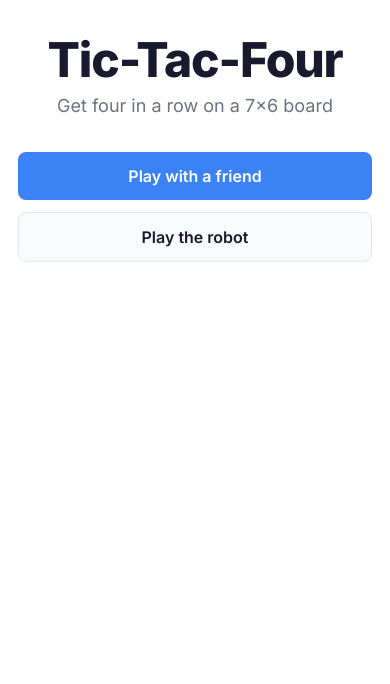
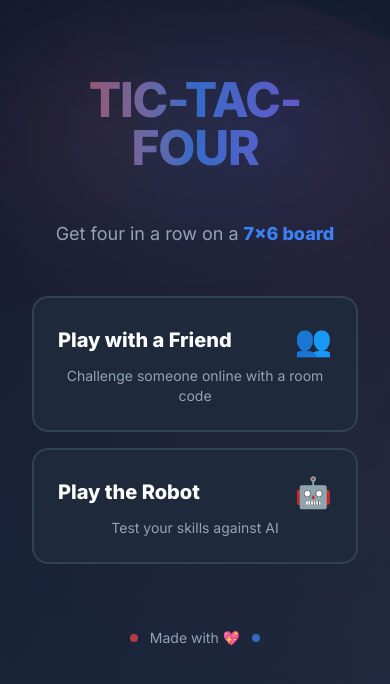
Before and after one commit to viscountry/tic-tac-toe-4, a React (Vite) app: page / in a window 390 px wide. Shown: the top 684 px of the page. Built offline with nearby package versions, Linux system fonts and the light colour scheme.

Commit message:
Add dark mode Marvel-inspired UI with mobile optimization

```diff
--- a/src/App.jsx
+++ b/src/App.jsx
@@ -15,7 +15,7 @@ export default function App() {
   const [notice, setNotice] = useState('');
 
   return (
-    <main className="mx-auto w-full max-w-[540px] px-[18px] pt-9 pb-14">
+    <main className="min-h-screen mx-auto w-full max-w-[600px] px-4 sm:px-6 pt-6 sm:pt-12 pb-12 sm:pb-16">
       {screen === 'home' && <Home onNavigate={setScreen} />}
       {screen === 'bot' && (
         <BotSetup onBack={() => setScreen('home')} onStart={(o) => { setBotOpts(o); setScreen('botGame'); }} />
--- a/src/components/Button.jsx
+++ b/src/components/Button.jsx
@@ -1,10 +1,10 @@
 export default function Button({ children, variant = 'primary', onClick, disabled, ...props }) {
-  const baseClasses = 'rounded-lg px-6 py-3 font-semibold transition-all disabled:cursor-not-allowed disabled:opacity-50';
+  const baseClasses = 'rounded-xl px-6 py-3.5 font-bold transition-all disabled:cursor-not-allowed disabled:opacity-50 active:scale-95 relative overflow-hidden';
 
   const variants = {
-    primary: 'bg-primary text-white hover:bg-primary-hover disabled:hover:bg-primary',
-    secondary: 'bg-bg-secondary text-ink border border-border hover:bg-border disabled:hover:bg-bg-secondary',
-    link: 'text-primary hover:underline px-0 py-0',
+    primary: 'bg-gradient-to-r from-primary to-red-600 text-white hover:from-primary-hover hover:to-red-700 shadow-lg hover:shadow-[0_0_20px_rgba(239,68,68,0.4)] disabled:hover:from-primary disabled:hover:to-red-600',
+    secondary: 'bg-card text-ink border-2 border-border hover:border-secondary hover:bg-card-hover shadow-md disabled:hover:bg-card',
+    link: 'text-secondary hover:text-primary px-0 py-0 shadow-none hover:translate-x-1',
   };
 
   return (
@@ -14,7 +14,10 @@ export default function Button({ children, variant = 'primary', onClick, disable
       disabled={disabled}
       {...props}
     >
-      {children}
+      {variant === 'primary' && (
+        <span className="absolute inset-0 bg-gradient-to-r from-transparent via-white/20 to-transparent translate-x-[-100%] hover:translate-x-[100%] transition-transform duration-700" />
+      )}
+      <span className="relative z-10">{children}</span>
     </button>
   );
 }
--- a/src/components/Mark.jsx
+++ b/src/components/Mark.jsx
@@ -1,14 +1,14 @@
 export default function Mark({ player, className = 'h-8 w-8' }) {
   if (player === 'X') {
     return (
-      <svg className={className} viewBox="0 0 24 24" fill="none" stroke="currentColor" strokeWidth="3" strokeLinecap="round">
+      <svg className={`${className} text-primary drop-shadow-lg`} viewBox="0 0 24 24" fill="none" stroke="currentColor" strokeWidth="3.5" strokeLinecap="round">
         <line x1="6" y1="6" x2="18" y2="18" />
         <line x1="18" y1="6" x2="6" y2="18" />
       </svg>
     );
   }
   return (
-    <svg className={className} viewBox="0 0 24 24" fill="none" stroke="currentColor" strokeWidth="3">
+    <svg className={`${className} text-secondary drop-shadow-lg`} viewBox="0 0 24 24" fill="none" stroke="currentColor" strokeWidth="3.5">
       <circle cx="12" cy="12" r="7" />
     </svg>
   );
--- a/src/index.css
+++ b/src/index.css
@@ -1,26 +1,92 @@
 @import "tailwindcss";
 
 @theme {
-  --color-ink: #1a1a2e;
-  --color-muted: #6b7280;
-  --color-primary: #3b82f6;
-  --color-primary-hover: #2563eb;
-  --color-border: #e5e7eb;
-  --color-bg: #ffffff;
-  --color-bg-secondary: #f9fafb;
+  /* Dark Marvel-inspired theme */
+  --color-ink: #ffffff;
+  --color-muted: #94a3b8;
+  --color-primary: #ef4444;
+  --color-primary-hover: #dc2626;
+  --color-secondary: #3b82f6;
+  --color-accent: #8b5cf6;
+  --color-border: #334155;
+  --color-bg: #0f172a;
+  --color-bg-secondary: #1e293b;
+  --color-bg-tertiary: #334155;
+  --color-card: #1e293b;
+  --color-card-hover: #334155;
 
-  --font-family-sans: 'Inter', system-ui, -apple-system, sans-serif;
+  --font-family-sans: 'Inter', -apple-system, BlinkMacSystemFont, 'Segoe UI', system-ui, sans-serif;
+
+  /* Shadows for depth */
+  --shadow-sm: 0 1px 2px 0 rgb(0 0 0 / 0.3);
+  --shadow-md: 0 4px 6px -1px rgb(0 0 0 / 0.4), 0 2px 4px -2px rgb(0 0 0 / 0.4);
+  --shadow-lg: 0 10px 15px -3px rgb(0 0 0 / 0.5), 0 4px 6px -4px rgb(0 0 0 / 0.5);
+  --shadow-xl: 0 20px 25px -5px rgb(0 0 0 / 0.6), 0 8px 10px -6px rgb(0 0 0 / 0.6);
+  --shadow-glow: 0 0 20px rgba(239, 68, 68, 0.3);
+}
+
+* {
+  box-sizing: border-box;
 }
 
 body {
   margin: 0;
+  padding: 0;
   font-family: var(--font-family-sans);
-  background: var(--color-bg);
+  background: linear-gradient(135deg, #0f172a 0%, #1e293b 100%);
   color: var(--color-ink);
   -webkit-font-smoothing: antialiased;
   -moz-osx-font-smoothing: grayscale;
+  overflow-x: hidden;
+}
+
+/* Animated background effect */
+body::before {
+  content: '';
+  position: fixed;
+  top: -50%;
+  left: -50%;
+  width: 200%;
+  height: 200%;
+  background: radial-gradient(circle at 20% 50%, rgba(239, 68, 68, 0.05) 0%, transparent 50%),
+              radial-gradient(circle at 80% 80%, rgba(59, 130, 246, 0.05) 0%, transparent 50%),
+              radial-gradient(circle at 40% 20%, rgba(139, 92, 246, 0.05) 0%, transparent 50%);
+  animation: float 20s ease-in-out infinite;
+  pointer-events: none;
+  z-index: 0;
+}
+
+@keyframes float {
+  0%, 100% { transform: translate(0, 0) rotate(0deg); }
+  33% { transform: translate(30px, -30px) rotate(120deg); }
+  66% { transform: translate(-20px, 20px) rotate(240deg); }
 }
 
 #root {
   min-height: 100vh;
+  position: relative;
+  z-index: 1;
 }
+
+/* Smooth transitions for all interactive elements */
+button, a, input {
+  transition: all 0.2s cubic-bezier(0.4, 0, 0.2, 1);
+}
+
+/* Custom scrollbar */
+::-webkit-scrollbar {
+  width: 8px;
+}
+
+::-webkit-scrollbar-track {
+  background: var(--color-bg-secondary);
+}
+
+::-webkit-scrollbar-thumb {
+  background: var(--color-bg-tertiary);
+  border-radius: 4px;
+}
+
+::-webkit-scrollbar-thumb:hover {
+  background: var(--color-border);
+}
--- a/src/screens/BotSetup.jsx
+++ b/src/screens/BotSetup.jsx
@@ -7,21 +7,40 @@ export default function BotSetup({ onBack, onStart }) {
   const [side, setSide] = useState('X');
 
   return (
-    <section>
-      <Button variant="link" onClick={onBack}>← Back</Button>
-      <h2 className="mt-3 mb-6 text-3xl font-extrabold tracking-tight">Play the robot</h2>
+    <section className="max-w-lg mx-auto">
+      <Button variant="link" onClick={onBack}>← Back to Home</Button>
 
-      <div className="mb-5">
-        <label className="mb-2 block text-sm font-semibold">Difficulty</label>
-        <Segmented options={['easy', 'hard']} value={level} onChange={setLevel} />
+      <div className="mt-6 mb-8 text-center">
+        <h2 className="text-3xl sm:text-4xl font-black tracking-tight mb-2 bg-gradient-to-r from-accent to-secondary bg-clip-text text-transparent">
+          🤖 Play the Robot
+        </h2>
+        <p className="text-muted">Choose your difficulty and side</p>
       </div>
 
-      <div className="mb-6">
-        <label className="mb-2 block text-sm font-semibold">You play as</label>
-        <Segmented options={['X', 'O']} value={side} onChange={setSide} />
+      <div className="space-y-6">
+        {/* Difficulty Card */}
+        <div className="bg-card rounded-2xl p-6 border-2 border-border shadow-lg">
+          <label className="mb-3 block text-sm font-bold text-muted uppercase tracking-wide">Difficulty Level</label>
+          <Segmented options={['easy', 'hard']} value={level} onChange={setLevel} />
+          <p className="mt-3 text-xs text-muted">
+            {level === 'easy' ? '😊 Good for beginners' : '🧠 Minimax AI with alpha-beta pruning'}
+          </p>
+        </div>
+
+        {/* Side Selection Card */}
+        <div className="bg-card rounded-2xl p-6 border-2 border-border shadow-lg">
+          <label className="mb-3 block text-sm font-bold text-muted uppercase tracking-wide">Play As</label>
+          <Segmented options={['X', 'O']} value={side} onChange={setSide} />
+          <p className="mt-3 text-xs text-muted">
+            {side === 'X' ? '🔴 You go first!' : '🔵 Robot starts first'}
+          </p>
+        </div>
+
+        {/* Start Button */}
+        <Button onClick={() => onStart({ level, side })}>
+          🚀 Start Game
+        </Button>
       </div>
-
-      <Button onClick={() => onStart({ level, side })}>Start game</Button>
     </section>
   );
 }
--- a/src/screens/FriendLobby.jsx
+++ b/src/screens/FriendLobby.jsx
@@ -5,23 +5,45 @@ export default function FriendLobby({ initialCode, notice, onBack, onStart }) {
   const [code, setCode] = useState(initialCode);
 
   return (
-    <section>
-      <Button variant="link" onClick={onBack}>← Back</Button>
-      <h2 className="mt-3 mb-6 text-3xl font-extrabold tracking-tight">Play with a friend</h2>
+    <section className="max-w-lg mx-auto">
+      <Button variant="link" onClick={onBack}>← Back to Home</Button>
 
-      <div className="mb-5">
-        <Button onClick={() => onStart({ type: 'create' })}>Create a room</Button>
-        <p className="mt-2 text-sm text-muted">You'll get a code to share</p>
+      <div className="mt-6 mb-8 text-center">
+        <h2 className="text-3xl sm:text-4xl font-black tracking-tight mb-2 bg-gradient-to-r from-primary to-secondary bg-clip-text text-transparent">
+          👥 Play with a Friend
+        </h2>
+        <p className="text-muted">Create or join an online room</p>
       </div>
 
-      <div className="relative my-6 flex items-center gap-4">
-        <div className="h-px flex-1 bg-border" />
-        <span className="text-sm text-muted">or</span>
-        <div className="h-px flex-1 bg-border" />
+      {/* Create Room Card */}
+      <div className="mb-6 bg-gradient-to-br from-card to-card-hover rounded-2xl p-6 border-2 border-border shadow-xl hover:shadow-2xl transition-all">
+        <div className="text-center mb-4">
+          <span className="text-5xl mb-3 block">🎮</span>
+          <h3 className="text-xl font-bold mb-2">Create a New Room</h3>
+          <p className="text-sm text-muted mb-4">Get a 5-letter code to share with your friend</p>
+        </div>
+        <Button onClick={() => onStart({ type: 'create' })}>
+          ✨ Create Room
+        </Button>
       </div>
 
-      <div className="mb-3">
-        <label htmlFor="code" className="mb-2 block text-sm font-semibold">Join with a code</label>
+      {/* Divider */}
+      <div className="relative my-8 flex items-center gap-4">
+        <div className="h-px flex-1 bg-gradient-to-r from-transparent via-border to-transparent" />
+        <span className="text-sm font-bold text-muted uppercase tracking-wide px-3 py-1 bg-card rounded-full border border-border">or</span>
+        <div className="h-px flex-1 bg-gradient-to-r from-transparent via-border to-transparent" />
+      </div>
+
+      {/* Join Room Card */}
+      <div className="bg-gradient-to-br from-card to-card-hover rounded-2xl p-6 border-2 border-border shadow-xl">
+        <div className="text-center mb-4">
+          <span className="text-5xl mb-3 block">🔗</span>
+          <h3 className="text-xl font-bold mb-2">Join Existing Room</h3>
+        </div>
+
+        <label htmlFor="code" className="mb-3 block text-sm font-bold text-muted uppercase tracking-wide">
+          Enter Room Code
+        </label>
         <input
           id="code"
           type="text"
@@ -29,15 +51,20 @@ export default function FriendLobby({ initialCode, notice, onBack, onStart }) {
           maxLength={5}
           value={code}
           onChange={(e) => setCode(e.target.value.toUpperCase())}
-          className="w-full rounded-lg border border-border bg-bg px-4 py-2.5 text-center text-xl tracking-[0.2em] focus:border-primary focus:outline-none focus:ring-2 focus:ring-primary/20"
+          className="w-full rounded-xl border-2 border-border bg-bg-secondary px-5 py-4 text-center text-2xl sm:text-3xl tracking-[0.3em] font-black focus:border-secondary focus:outline-none focus:ring-4 focus:ring-secondary/20 transition-all mb-4"
         />
+
+        <Button onClick={() => onStart({ type: 'join', code })} disabled={code.length !== 5}>
+          🚪 Join Room
+        </Button>
       </div>
 
-      <Button onClick={() => onStart({ type: 'join', code })} disabled={code.length !== 5}>
-        Join room
-      </Button>
-
-      {notice && <p role="alert" className="mt-4 text-sm text-muted">{notice}</p>}
+      {/* Notice */}
+      {notice && (
+        <div role="alert" className="mt-6 bg-card-hover border-2 border-primary/50 rounded-xl p-4">
+          <p className="text-sm text-center text-primary">⚠️ {notice}</p>
+        </div>
+      )}
     </section>
   );
 }
--- a/src/screens/Home.jsx
+++ b/src/screens/Home.jsx
@@ -2,12 +2,49 @@ import Button from '../components/Button.jsx';
 
 export default function Home({ onNavigate }) {
   return (
-    <section className="text-center">
-      <h1 className="mb-2 text-5xl font-extrabold tracking-tight">Tic-Tac-Four</h1>
-      <p className="mb-8 text-lg text-muted">Get four in a row on a 7×6 board</p>
-      <div className="flex flex-col gap-3">
-        <Button onClick={() => onNavigate('friend')}>Play with a friend</Button>
-        <Button variant="secondary" onClick={() => onNavigate('bot')}>Play the robot</Button>
+    <section className="min-h-[80vh] flex flex-col items-center justify-center text-center px-4">
+      {/* Hero Title with glow effect */}
+      <div className="mb-8 relative">
+        <h1 className="text-5xl sm:text-6xl md:text-7xl font-black tracking-tight mb-4 bg-gradient-to-r from-primary via-secondary to-accent bg-clip-text text-transparent animate-pulse">
+          TIC-TAC-FOUR
+        </h1>
+        <div className="absolute inset-0 blur-3xl bg-gradient-to-r from-primary/20 via-secondary/20 to-accent/20 -z-10" />
+      </div>
+
+      <p className="text-lg sm:text-xl text-muted mb-12 max-w-md">
+        Get four in a row on a <span className="text-secondary font-bold">7×6 board</span>
+      </p>
+
+      {/* Game mode cards */}
+      <div className="w-full max-w-md space-y-4">
+        <div
+          onClick={() => onNavigate('friend')}
+          className="group cursor-pointer bg-card hover:bg-card-hover border-2 border-border hover:border-primary rounded-2xl p-6 transition-all hover:scale-105 hover:shadow-xl active:scale-100"
+        >
+          <div className="flex items-center justify-between mb-2">
+            <h3 className="text-xl font-bold group-hover:text-primary transition-colors">Play with a Friend</h3>
+            <span className="text-3xl">👥</span>
+          </div>
+          <p className="text-sm text-muted">Challenge someone online with a room code</p>
+        </div>
+
+        <div
+          onClick={() => onNavigate('bot')}
+          className="group cursor-pointer bg-card hover:bg-card-hover border-2 border-border hover:border-accent rounded-2xl p-6 transition-all hover:scale-105 hover:shadow-xl active:scale-100"
+        >
+          <div className="flex items-center justify-between mb-2">
+            <h3 className="text-xl font-bold group-hover:text-accent transition-colors">Play the Robot</h3>
+            <span className="text-3xl">🤖</span>
+          </div>
+          <p className="text-sm text-muted">Test your skills against AI</p>
+        </div>
+      </div>
+
+      {/* Decorative elements */}
+      <div className="mt-16 flex gap-3 items-center justify-center text-muted text-sm">
+        <span className="w-2 h-2 bg-primary rounded-full animate-pulse" />
+        <span>Made with 💖</span>
+        <span className="w-2 h-2 bg-secondary rounded-full animate-pulse delay-75" />
       </div>
     </section>
   );
```
Also changed, not shown: src/components/Board.jsx (+7 -7 lines), src/components/GameView.jsx (+47 -17 lines), src/components/Segmented.jsx (+4 -4 lines).
